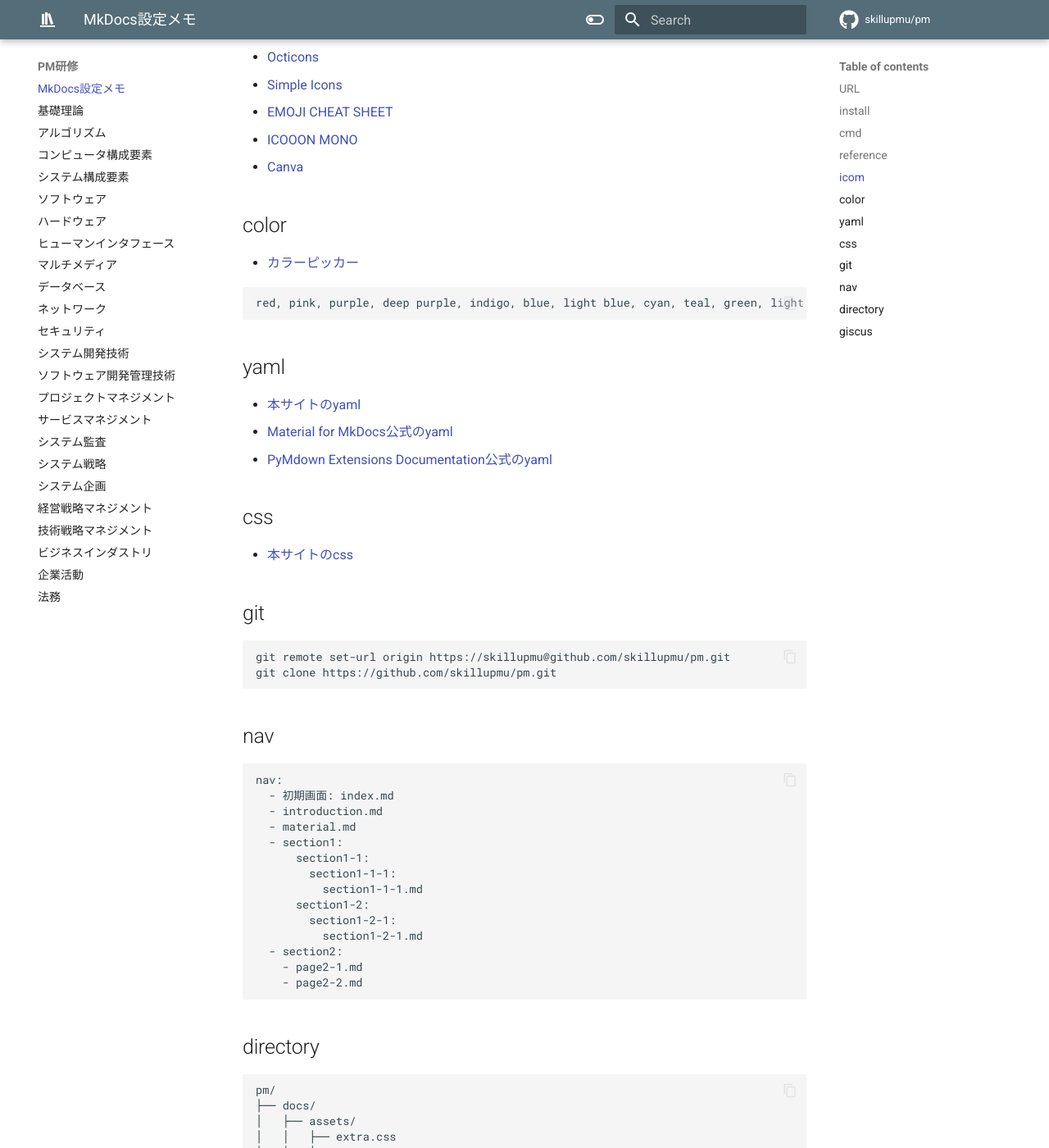
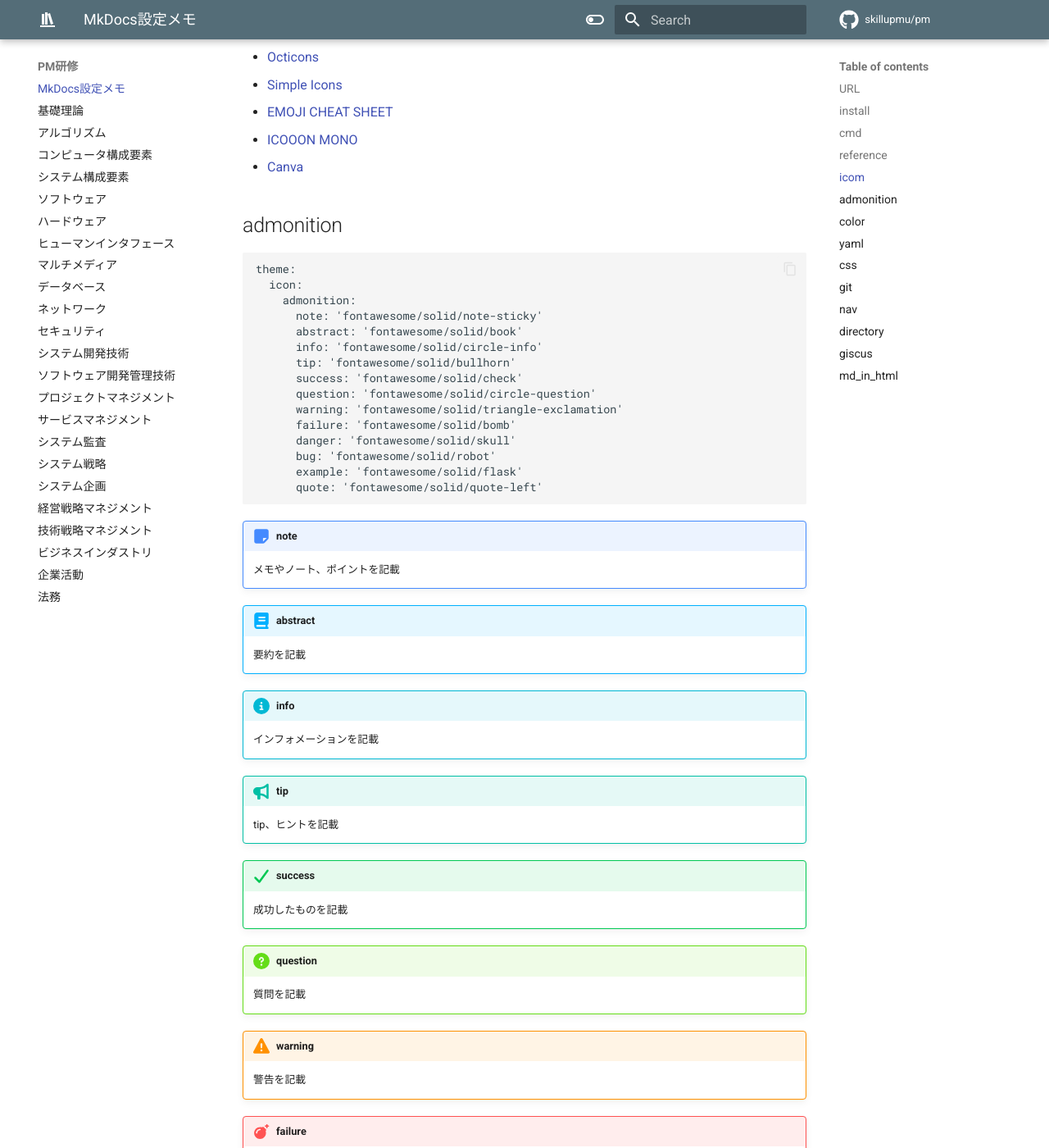
Before and after one commit to skillupmu/pm, an MkDocs documentation site: the page built from docs/index.md, in a window 1280 px wide and 1400 px high, scrolled down 1100 px. Shown: the whole window at 82% size. Built offline with MkDocs 1.6.1 and Material for MkDocs 9.7.7, drawn with Linux system fonts in a browser that asks for light colours; comment, search, counter and statistics services are not loaded; some of the changed text lies outside the part shown.

Commit message:
Add files via upload

````diff
--- a/docs/index.md
+++ b/docs/index.md
@@ -43,12 +43,82 @@
   - [Canva](https://www.canva.com/ja_jp/login/?redirect=%2Fdesign%2FDAFvAApKstw%2FRFzNffvUHeSvTd4_Bf7iBQ%2Fedit)
 
 
+## admonition
+
+```
+theme:
+  icon:
+    admonition:
+      note: 'fontawesome/solid/note-sticky'
+      abstract: 'fontawesome/solid/book'
+      info: 'fontawesome/solid/circle-info'
+      tip: 'fontawesome/solid/bullhorn'
+      success: 'fontawesome/solid/check'
+      question: 'fontawesome/solid/circle-question'
+      warning: 'fontawesome/solid/triangle-exclamation'
+      failure: 'fontawesome/solid/bomb'
+      danger: 'fontawesome/solid/skull'
+      bug: 'fontawesome/solid/robot'
+      example: 'fontawesome/solid/flask'
+      quote: 'fontawesome/solid/quote-left'
+```
+
+!!! note "note"
+
+    メモやノート、ポイントを記載
+
+!!! abstract "abstract"
+
+    要約を記載
+
+!!! info "info"
+
+    インフォメーションを記載
+
+!!! tip "tip"
+
+    tip、ヒントを記載
+
+!!! success "success"
+
+    成功したものを記載
+
+!!! question "question"
+
+    質問を記載
+
+!!! warning "warning"
+
+    警告を記載
+
+!!! failure "failure"
+
+    失敗を記載
+
+!!! danger "danger"
+
+    危険を記載
+
+!!! bug "bug"
+
+    バグ、誤りを記載
+
+!!! example "example"
+
+    例を記載
+
+!!! quote "quote"
+
+    引用を記載
+
+
+
 ## color
 
   - [カラーピッカー](https://lab.syncer.jp/Tool/Image-Color-Picker/)
 
 ```
-red, pink, purple, deep purple, indigo, blue, light blue, cyan, teal, green, light green, lime, yellow, amber, orange, deep orange, brown, grey, blue grey, black, white
+red, pink, purple, deep purple, indigo(#4051b5), blue(#2094f3), light blue, cyan, teal, green, light green, lime, yellow, amber, orange, deep orange, brown, grey, blue grey, black, white
 ```
 
 ## yaml
@@ -130,3 +200,16 @@
         async>
 </script>
 ```
+
+## md_in_html
+
+```
+<div class="result" markdown>
+  <div class="base" markdown>
+
+# Markdown
+
+  </div>
+</div>
+
+```
````
